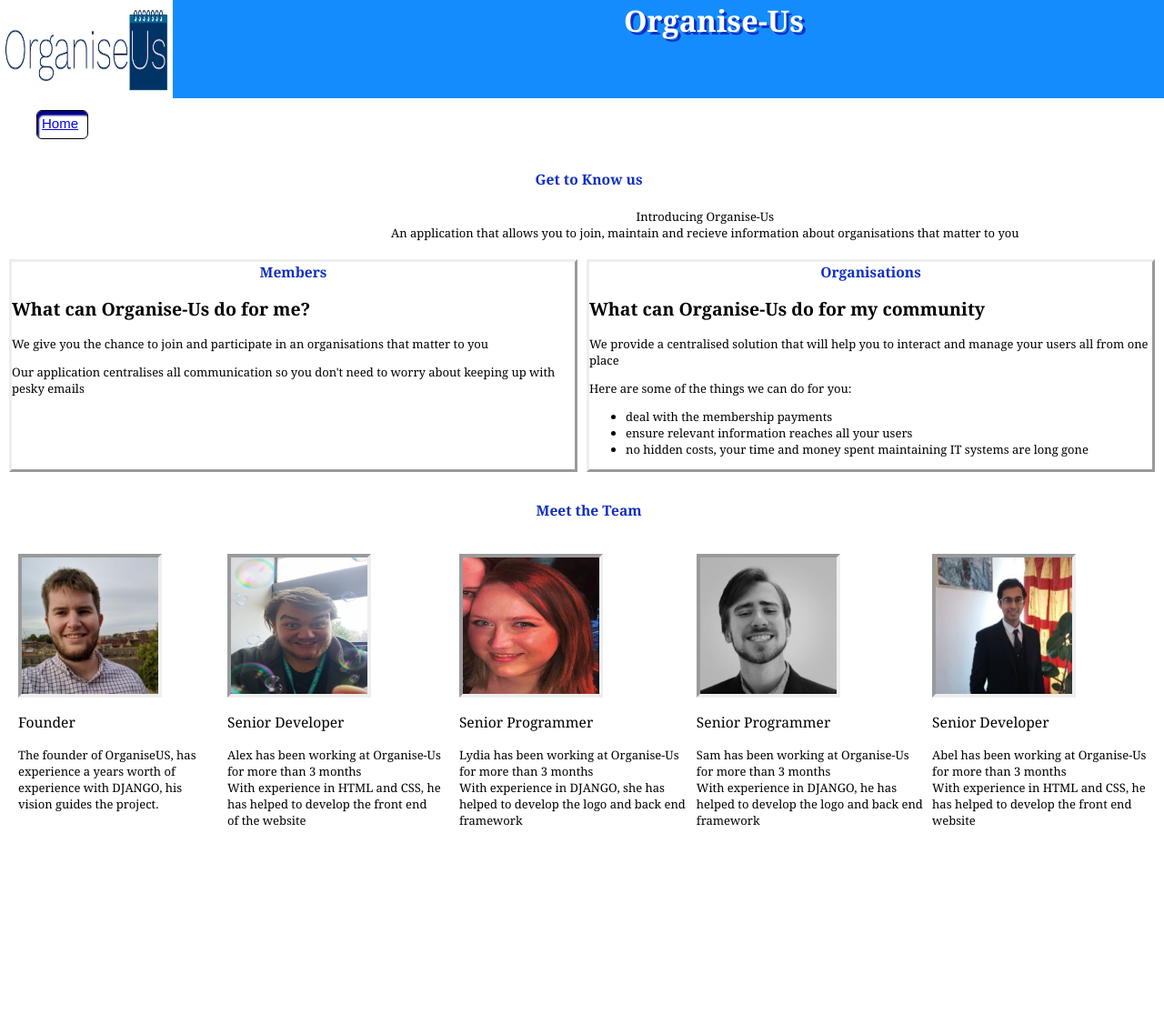
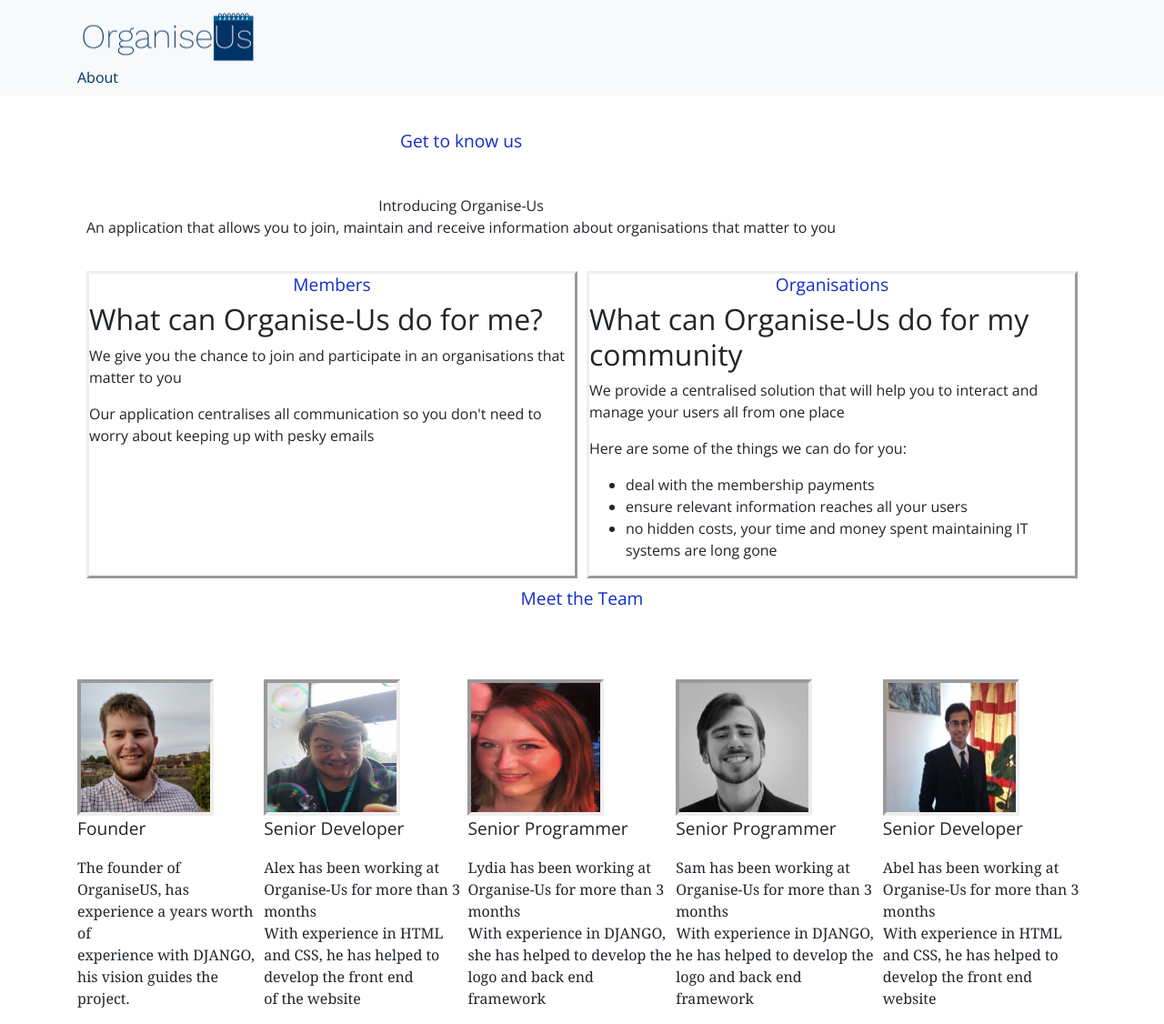
Before and after one commit to robnixon/organise-us, a Django app: page /about in a window 1280 px wide. Shown: the whole page at 91% size. Before the commit the page ends 908 px from the top, so only its background shows below. Run offline with Django 3.2, Linux system fonts and the light colour scheme; some libraries are stand-ins or nearby versions.

Commit message:
tidied about us integration

```diff
--- a/mysite/social/static/social/about-style.css
+++ b/mysite/social/static/social/about-style.css
@@ -1,29 +1,11 @@
-body {
-  background-color: #FFFFFF;
-  font-family: Georgia, Times,serif;
-  font-size: small;
-  margin: 0px;
-  display:inline-block;
-  vertical-align:middle;
-}
-header.topLogo {
-  background-color: #148cfb;
-  margin: 0px 0px 0px 0px;
-  height: 108px;
-}
-#tableContainer {
+.tableContainer {
   display: table;
   border-spacing: 10px;
 
 }
-#tableRow {
+.tableRow {
   display: table-row;
 
-}
-header.topLogo img#logo {
-  float: left;
-  height: 110px;
-  width: 190px;
 }
 h1#mainTitle {
   font-size: 250%;
@@ -36,14 +18,10 @@ h1 {
   font-size: 120%;
   text-align: center;
   color: #102ec5;
-
-
-
 }
 section#intro {
   text-align: center;
   padding-top:40px;
-  padding-left:420
 }
 section#memberInfo {
   display:table-cell;
@@ -59,17 +37,7 @@ section#OrganisationInfo {
   vertical-align: top;
     border-style:outset;
 }
-#get2know{
-     text-align:center;
-    padding-bottom:200px;
-    width:200px;
-    position:absolute;
-    padding-left: 42%;
 
-
-
-
-}
 section#robertNixon{
     display:table-cell;
     padding-top:70px;
@@ -152,7 +120,6 @@ section#abelTom{
     width: 45px;
     font-family:sans-serif;
     font-size:15px;
-    font-weight: ;
     padding:5px;
     border: 1px solid black;
     position:relative;
--- a/mysite/social/templates/social/aboutUs.html
+++ b/mysite/social/templates/social/aboutUs.html
@@ -1,35 +1,20 @@
+{% extends 'social/base.html' %}
 {% load static %}
+{% block content %}
 
-<html>
-<head>
-    <title>
-        About Us
-    </title>
-    <link rel="stylesheet" type="text/css" href="{% static 'social/about-style.css' %}">
-</head>
-<body>
-<header class="topLogo">
-    <a href="/"><img id="logo" src="../../static/social/images/logo-whitebackground.jpg" alt="Organise-Us Logo"></a>
+<link rel="stylesheet" type="text/css" href="{% static 'social/about-style.css' %}">
 
-    <h1 id="mainTitle"> Organise-Us </h1>
-</header>
-<nav>
-    <ul>
-        <li class="buttons"><a href="/">Home</a></li>
-    </ul>
-</nav>
-<div id="tableContainer">
-    <div id="tableRow">
-        <h1 id="get2know">Get to Know us </h1>
+<div class="tableContainer">
+    <div class="tableRow">
+        <h1>Get to know us</h1>
         <section id="intro">
-            <p>Introducing Organise-Us<br> An application that allows you to join, maintain and recieve information
-                about organisations that matter to you
-            </p>
+            <p>Introducing Organise-Us<br> An application that allows you to join, maintain and receive information
+                about organisations that matter to you</p>
         </section>
     </div>
 </div>
-<div id="tableContainer">
-    <div id="tableRow">
+<div class="tableContainer">
+    <div class="tableRow">
         <section id="memberInfo">
             <h1> Members </h1>
             <h2> What can Organise-Us do for me? </h2>
@@ -54,10 +39,7 @@
                 </li>
 
             </ul>
-
-
         </section>
-
     </div>
 </div>
 <div id="tableContainer">
@@ -104,8 +86,4 @@
         </section>
     </div>
 </div>
-
-
-</body>
-
-</html>
+{% endblock %}
```
Also changed, not shown: mysite/db.sqlite3.
